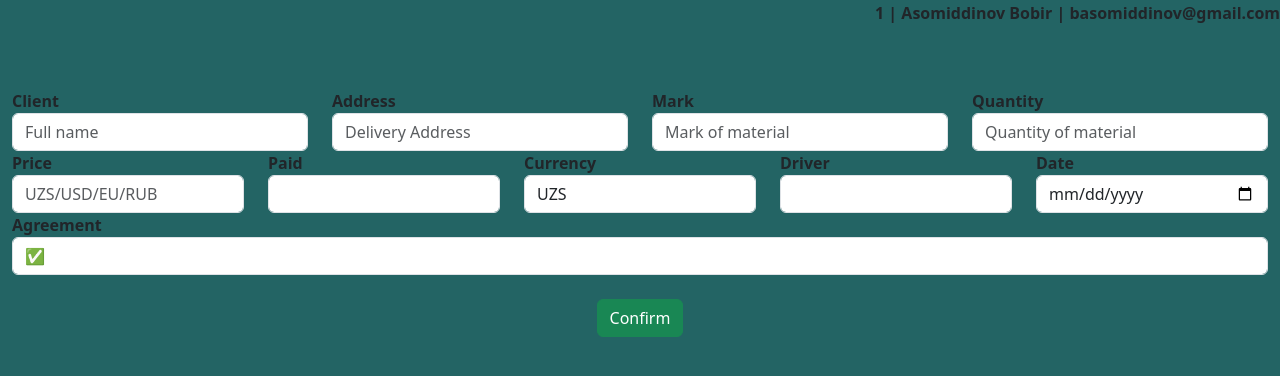
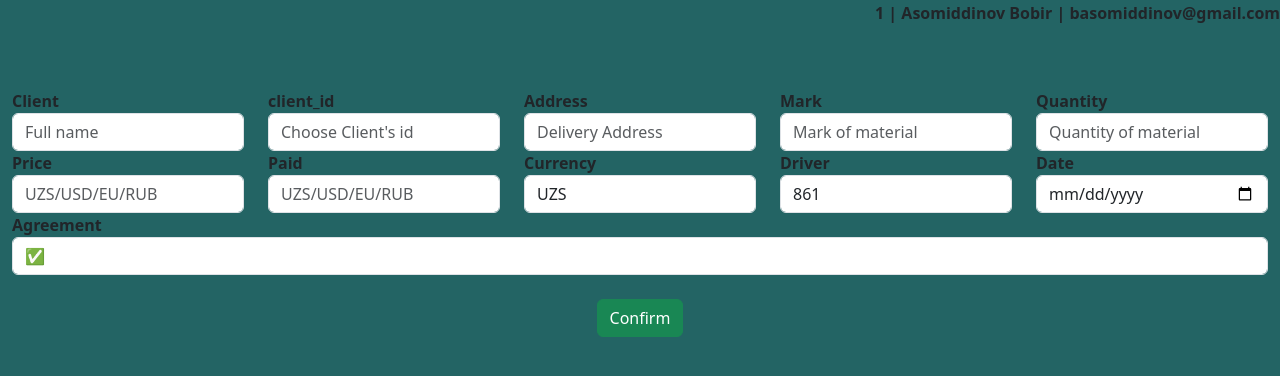
Before and after one commit to Asomiddinov/CRM, a Flask app: page /action in a window 1280 px wide. Shown: the part 47-423 px from the top of the page. Run offline with Flask 2, Linux system fonts and the light colour scheme; a user stored in the database is signed in.

Commit message:
Finally filtering done successfully

```diff
--- a/forms.py
+++ b/forms.py
@@ -15,6 +15,7 @@ class QRCodeData(FlaskForm):
 
 
 class Mine(FlaskForm):
+    client_id = IntegerField("client_id", validators=[DataRequired()])
     client = StringField("Client", validators=[
                          DataRequired(), Length(min=3, max=500)])
     address = StringField("Address", validators=[
@@ -26,8 +27,8 @@ class Mine(FlaskForm):
     price = IntegerField("Price", validators=[DataRequired()])
     currency = SelectField("Currency", choices=["UZS", "USD", "EUR", "RUB"])
     paid = IntegerField("Paid", validators=[DataRequired()])
-    driver = StringField("Driver", validators=[
-                         DataRequired(), Length(min=3, max=500)])
+    driver = SelectField("Driver", choices=[
+                         "861", "862", "863", "864", "145", "146"])
     date = DateField("Date", validators=[DataRequired()])
     approve = SelectField("Agreement", choices=[
                           "✅", "❌"])
@@ -56,6 +57,7 @@ class User(db.Model, UserMixin):
 class Reg(db.Model):
     __tablename__ = "reg"
     id = db.Column(db.Integer, primary_key=True)
+    client_id = db.Column(db.Integer)
     client = db.Column(db.String(1000))
     address = db.Column(db.String(1000))
     quantity = db.Column(db.Integer)
@@ -68,7 +70,7 @@ class Reg(db.Model):
     approve = db.Column(db.String())
     user_fullname = db.Column(db.String(), db.ForeignKey("user.fullname"))
 
-    def __init__(self, client, address, quantity, mark, price, paid, currency, driver, date, approve, user_fullname):
+    def __init__(self, client, address, quantity, mark, price, paid, currency, driver, date, approve, user_fullname, client_id):
         self.client = client
         self.address = address
         self.quantity = quantity
@@ -80,3 +82,4 @@ class Reg(db.Model):
         self.date = date
         self.approve = approve
         self.user_fullname = user_fullname
+        self.client_id = client_id
--- a/routes.py
+++ b/routes.py
@@ -5,6 +5,7 @@ import secrets
 import qrcode
 from werkzeug.security import generate_password_hash, check_password_hash
 from flask_login import login_user, logout_user, login_required, current_user
+from sqlalchemy import select
 app = create_app()
 
 
@@ -39,7 +40,8 @@ def acted():
     form = Mine()
     reg = Reg(client=request.form.get("client"), address=request.form.get("address"), quantity=request.form.get("quantity"),
               paid=request.form.get("paid"), driver=request.form.get("driver"), date=request.form.get("date"), approve=request.form.get("approve"),
-              mark=request.form.get("mark"), price=request.form.get('price'), currency=request.form.get("currency"), user_fullname=request.form.get("user.fullname"))
+              mark=request.form.get("mark"), price=request.form.get('price'), currency=request.form.get("currency"),
+              user_fullname=request.form.get("user.fullname"), client_id=request.form.get("client_id"))
     # reg = Reg.query.all()
     if request.method == "POST":
         if reg:
@@ -51,7 +53,7 @@ def acted():
         return render_template("action.html", user=current_user, form=form)
 
 
-@ app.route("/info", methods=["GET", "POST"])
+@app.route("/info", methods=["GET", "POST"])
 def info():
     form = Mine()
     if form.validate_on_submit:
@@ -59,20 +61,29 @@ def info():
         return render_template("info.html", form=form, reg=reg, user=current_user)
 
 
-@ app.route("/info/<int:id>")
-def info_id(id):
-    reg = Reg.query.get_or_404(id)
-    return render_template("info_id.html", user=current_user, reg=reg)
+@app.route("/info/<client_id>")
+def info_id(client_id):
+    form = Mine()
+    # row = select(Reg.client_id).where(Reg.client_id == "client_id")
+    # exacts = db.session.query(Reg).filter_by(client=Reg.client).all()
+    # exacts = Reg.query.filter(Reg.query.)
+    # users = User.query.with_entities(User.username, User.email).all()
+    if client_id:
+        exacts = Reg.query.filter_by(client_id=client_id).all()
+        return render_template("info_id.html", user=current_user, exacts=exacts, form=form)
+    else:
+        flash("No that client_id!", "error")
+        return render_template("info.html", user=current_user, form=form)
 
 
-@ app.route("/users")
+@app.route("/users")
 def users():
-    # user = User.query.filter_by(email=email).first()
+    user = User.query.filter_by(email=User.email).all()
     return render_template("users.html", user=current_user)
 
 
-@ app.route("/sign_up", methods=["GET", "POST"])
-@ login_required
+@app.route("/sign_up", methods=["GET", "POST"])
+@login_required
 def sign_up():
     if request.method == "POST":
         email = request.form.get("email")
@@ -100,7 +111,7 @@ def sign_up():
     return render_template("sign_up.html", user=current_user)
 
 
-@ app.route("/login", methods=["GET", "POST"])
+@app.route("/login", methods=["GET", "POST"])
 def login():
     if request.method == "POST":
         email = request.form.get("email")
@@ -118,14 +129,14 @@ def login():
     return render_template("login.html", user=current_user)
 
 
-@ app.route("/logout")
-@ login_required
+@app.route("/logout")
+@login_required
 def logout():
     logout_user()
     return redirect(url_for("login"))
 
 
-@ app.route("/notes", methods=["GET", "POST"])
+@app.route("/notes", methods=["GET", "POST"])
 def notes():
     if request.method == "POST":
         note = request.form.get("note")
--- a/templates/action.html
+++ b/templates/action.html
@@ -8,6 +8,10 @@
             <div class="col">
                 <b>{{ form.client.label }}</b>
                 {{ form.client(class="form-control", placeholder="Full name") }}
+            </div>
+            <div class="col">
+                <b>{{ form.client_id.label }}</b>
+                {{ form.client_id(class="form-control", placeholder="Choose Client's id") }}
             </div>
             <div class="col">
                 <b>{{ form.address.label }}</b>
@@ -29,7 +33,7 @@
             </div>
             <div class="col">
                 <b>{{ form.paid.label }}</b>
-                <b>{{ form.paid(class="form-control") }}</b>
+                <b>{{ form.paid(class="form-control", placeholder="UZS/USD/EU/RUB") }}</b>
             </div>
             <div class="col">
                 <b>{{ form.currency.label }}</b>
--- a/templates/info.html
+++ b/templates/info.html
@@ -25,6 +25,7 @@
             <tr class="table-dark">
                 <th scope="col">#</th>
                 <th scope="col">Client</th>
+                <th scope="col">client_id</th>
                 <th scope="col">Address</th>
                 <th scope="col">Quantity</th>
                 <th scope="col">Mark</th>
@@ -40,8 +41,9 @@
         {% for i in reg %}
         <tbody>
             <tr>
-                <th scope="row"><a href="{{ url_for('info_id', id=i.id) }}">{{ i.id }}</a></th>
-                <td><a href="{{ url_for('info_id', id=i.id) }}">{{ i.client }}</a></td>
+                <th scope="row">{{ i.id }}</th>
+                <td><a href="{{ url_for('info_id', client_id=i.client_id) }}">{{ i.client }}</a></td>
+                <th scope="row"><a href="{{ url_for('info_id', client_id=i.client_id) }}">{{ i.client_id }}</a></th>
                 <td>{{ i.address }}</td>
                 <td>{{ i.quantity }}</td>
                 <td>{{ i.mark }}</td>
```
Also changed, not shown: drafts.py (+16 -0 lines), migrations/versions/33833e1d4e9c_client_id_truely.py (added, +38 -0 lines), migrations/versions/4f2e278c5df3_client_id.py (added, +34 -0 lines), templates/info_id.html (+14 -14 lines), instance/clients.db.
